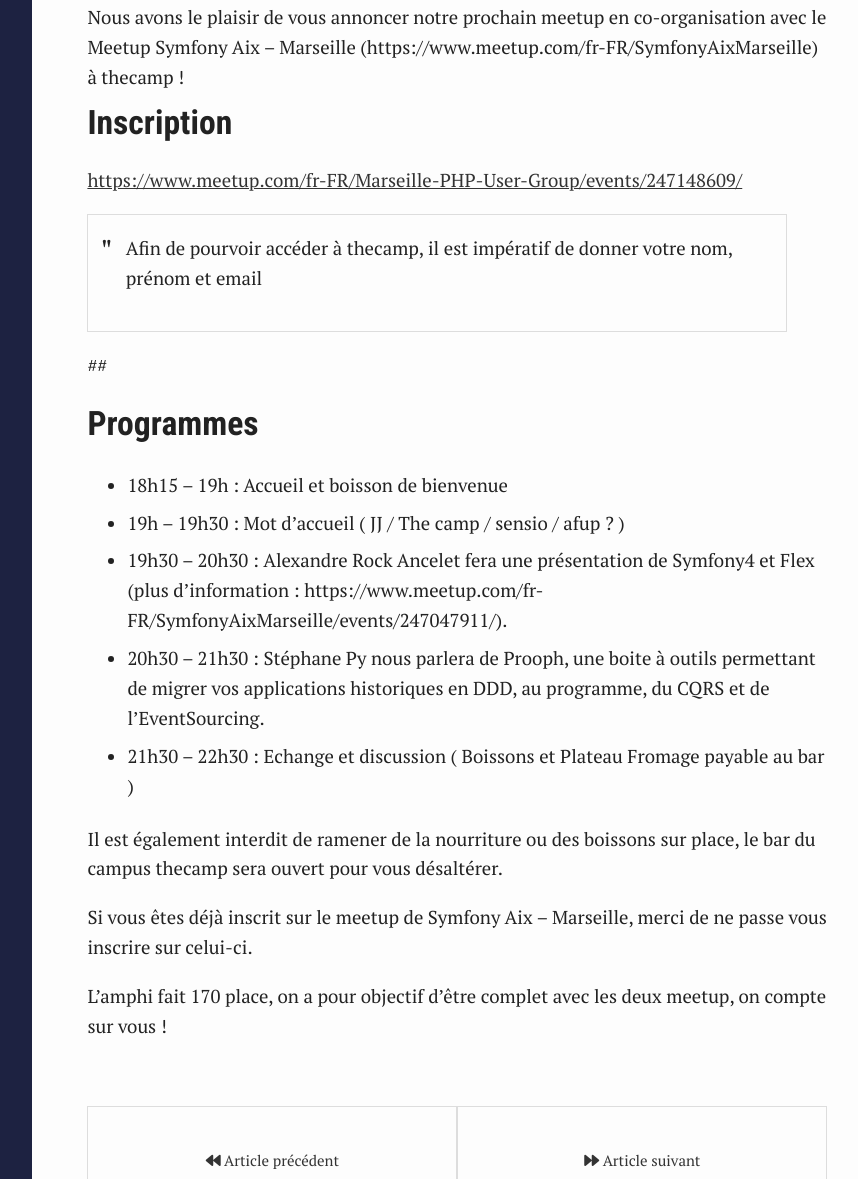
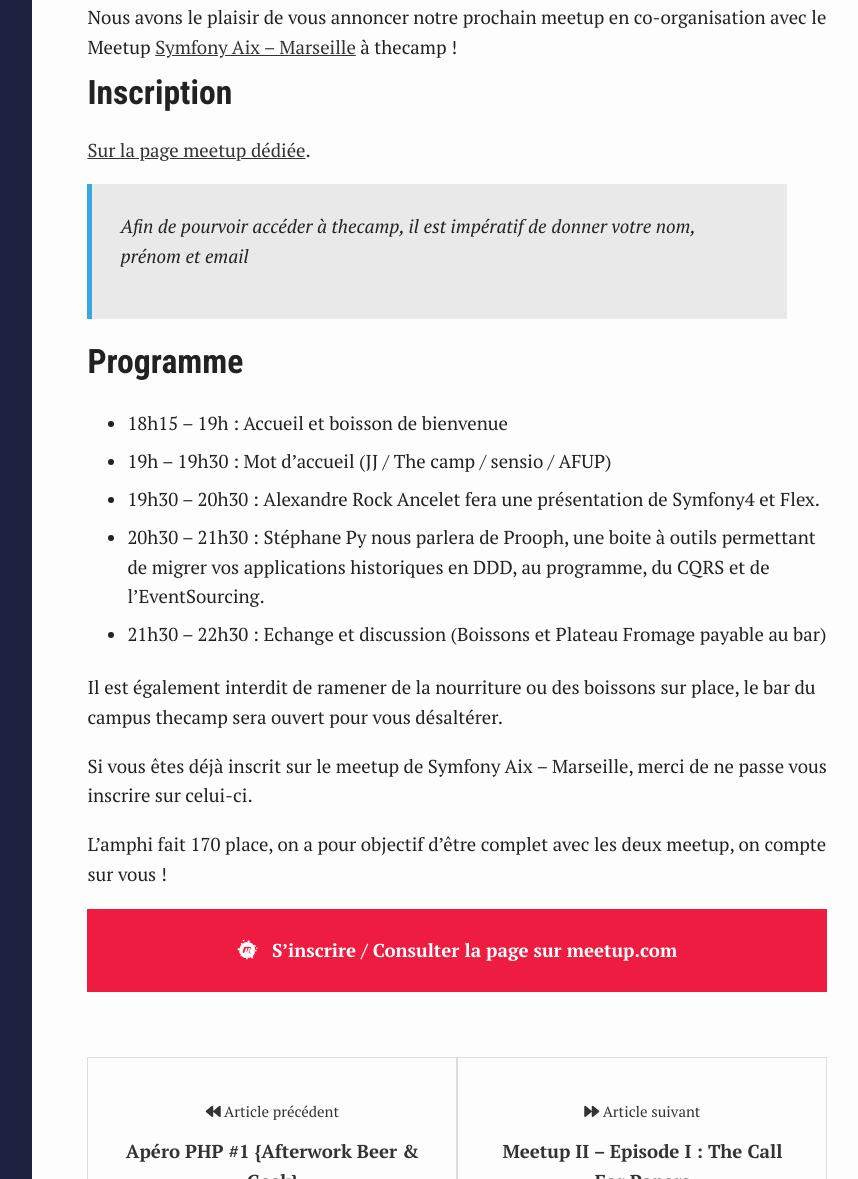
Before and after one commit to stakovicz/aix-marseille.afup.org, a Jekyll site: the page built from _posts/2018-02-25-co-meetup-thecamp-prooph-du-legacy-vers-ddd-cqrs-eventsourcing.md, in a window 1280 px wide and 1400 px high, scrolled down 667 px. Shown: the part 221-1400 px from the top of the window, without its empty margins (352-1210 px from the left). Built offline with Jekyll 4.4.1, drawn with Linux system fonts in a browser that asks for light colours.

Commit message:
mise en page articles

```diff
--- a/_posts/2018-02-25-co-meetup-thecamp-prooph-du-legacy-vers-ddd-cqrs-eventsourcing.md
+++ b/_posts/2018-02-25-co-meetup-thecamp-prooph-du-legacy-vers-ddd-cqrs-eventsourcing.md
@@ -12,26 +12,28 @@
 ---
 [<img class="size-full wp-image-144 aligncenter" src="https://aix-marseille.afup.org/files/2018/02/highres_467894402.jpeg.png" alt="" width="800" height="533" srcset="https://aix-marseille.afup.org/files/2018/02/highres_467894402.jpeg.png 800w, https://aix-marseille.afup.org/files/2018/02/highres_467894402.jpeg-300x200.png 300w, https://aix-marseille.afup.org/files/2018/02/highres_467894402.jpeg-768x512.png 768w, https://aix-marseille.afup.org/files/2018/02/highres_467894402.jpeg-450x300.png 450w" sizes="(max-width: 800px) 100vw, 800px" />](https://aix-marseille.afup.org/files/2018/02/highres_467894402.jpeg.png)
 
-Nous avons le plaisir de vous annoncer notre prochain meetup en co-organisation avec le Meetup Symfony Aix &#8211; Marseille (https://www.meetup.com/fr-FR/SymfonyAixMarseille) à thecamp !
+Nous avons le plaisir de vous annoncer notre prochain meetup en co-organisation avec le Meetup [Symfony Aix &#8211; Marseille](https://www.meetup.com/fr-FR/SymfonyAixMarseille) à thecamp !
 
 ## Inscription
 
-<https://www.meetup.com/fr-FR/Marseille-PHP-User-Group/events/247148609/>
+[Sur la page meetup dédiée](https://www.meetup.com/fr-FR/Marseille-PHP-User-Group/events/247148609/).
 
 > Afin de pourvoir accéder à thecamp, il est impératif de donner votre nom, prénom et email
 
-##
-
-## Programmes
+## Programme
 
   * 18h15 &#8211; 19h : Accueil et boisson de bienvenue
-  * 19h &#8211; 19h30 : Mot d&rsquo;accueil ( JJ / The camp / sensio / afup ? )
-  * 19h30 &#8211; 20h30 : Alexandre Rock Ancelet fera une présentation de Symfony4 et Flex (plus d&rsquo;information : https://www.meetup.com/fr-FR/SymfonyAixMarseille/events/247047911/).
+  * 19h &#8211; 19h30 : Mot d&rsquo;accueil (JJ / The camp / sensio / AFUP)
+  * 19h30 &#8211; 20h30 : Alexandre Rock Ancelet fera une présentation de Symfony4 et Flex.
   * 20h30 &#8211; 21h30 : Stéphane Py nous parlera de Prooph, une boite à outils permettant de migrer vos applications historiques en DDD, au programme, du CQRS et de l&rsquo;EventSourcing.
-  * 21h30 &#8211; 22h30 : Echange et discussion ( Boissons et Plateau Fromage payable au bar )
+  * 21h30 &#8211; 22h30 : Echange et discussion (Boissons et Plateau Fromage payable au bar)
 
 Il est également interdit de ramener de la nourriture ou des boissons sur place, le bar du campus thecamp sera ouvert pour vous désaltérer.
 
 Si vous êtes déjà inscrit sur le meetup de Symfony Aix &#8211; Marseille, merci de ne passe vous inscrire sur celui-ci.
 
 L&rsquo;amphi fait 170 place, on a pour objectif d&rsquo;être complet avec les deux meetup, on compte sur vous !
+
+{% include widgets/meetup.html
+   url="https://www.meetup.com/fr-FR/SymfonyAixMarseille/events/247047911/"
+%}
--- a/_sass/_base.scss
+++ b/_sass/_base.scss
@@ -139,21 +139,15 @@
 * Blockquote
 * ========================================================================== */
 blockquote {
-  border: 1px solid #ddd;
-  padding: 1em 1em 1em 2em;
+  border-left: 5px solid #36a7df;
+  background-color: #e9e9e9;
+  font-style: italic;
+  padding: 1.5em;
   position: relative;
   margin-left: 0;
   p {
     margin-top: 0;
     margin-bottom: 1em;
-  }
-  &:before {
-    content: '"';
-    position: absolute;
-    left: .3em;
-    top:0;
-    font-size: 2em;
-    line-height: 2em;
   }
 }
 
```
Also changed, not shown: _includes/widgets/big_button.html (added, +22 -0 lines).
